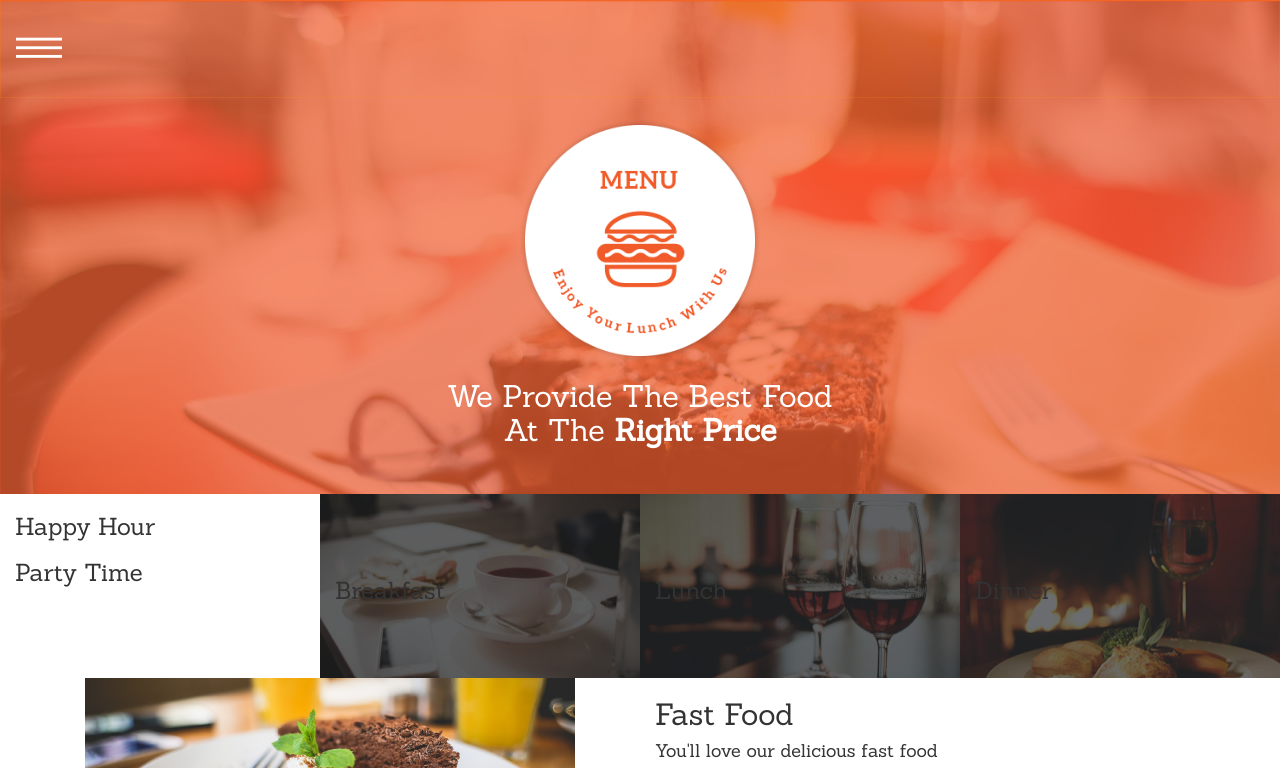
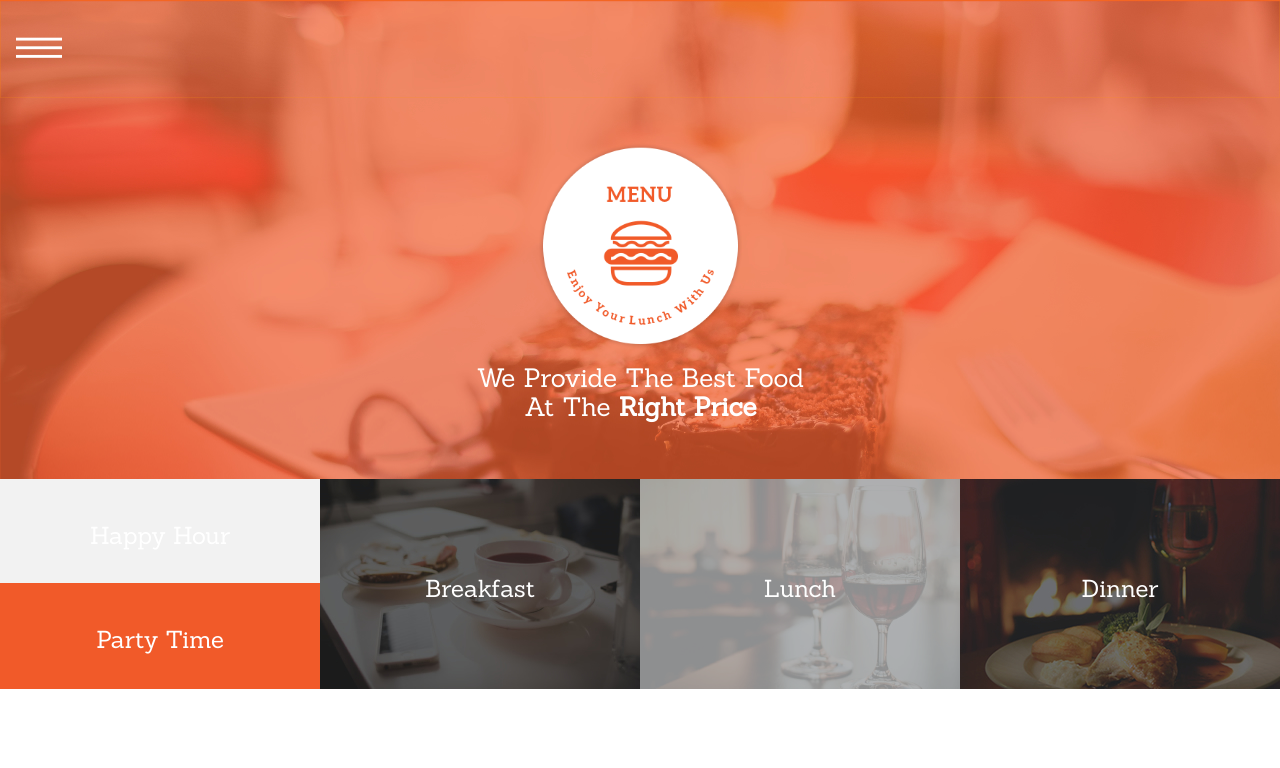
Before and after one commit to koolamusic/anitas-kitchen, a plain HTML site: page index.html in a window 1280 px wide. Shown: the top 768 px of the page. Drawn offline with nearby package versions, Linux system fonts and the light colour scheme; a script that the page names is missing.

Commit message:
update hero section and restaurant menu

```diff
--- a/css/style.css
+++ b/css/style.css
@@ -18,10 +18,18 @@ body {
 .content{
   zoom: 0.85;
   -moz-transform: scale(0.85);
+  -webkit-transform: scale(0.85);
+  -o-transform: scale(0.85)
   padding: 2px 2px 10px 2px;
 }
+/*Add a property to create margins within content*/
+.clearance{
+  margin-top:7em;
+}
+/*End Zoom Control Class*/
+
 .spacing{
-  margin:20px 10px 35px 10px;
+  margin:20px 10px 40px 10px;
 }
 
 /** Define fonts here **/
@@ -34,6 +42,7 @@ h1{
 .txt-white{
   color: #ffffff;
   font-family: 'Sanchez', sans-serif;
+  text-align: center;
 }
 p, span, li{
   font-family: 'PT Sans', sans-serif;
@@ -71,22 +80,64 @@ min-height:70%;
 }
 
 /*Section Two Content Control*/
+.section-2{
+  padding: 0 0;
+  min-height: 200px;
+
+}
+
+.overlay{
+width: 100%;
+height:100%;
+}
+
+.media-active{
+  position: inherit;
+  bottom: 0;
+  right: 0;
+  filter:opacity(50%);
+  overflow: hidden;
+  transition: .5s ease;
+}
+.txt-white .overlay:hover{
+  color:#000000;
+    filter: opacity(80%);
+
+}
+
 .pp-breakfast{
-  background-image: url("../assets/foodtop/breakfast.jpg");
-  padding: 5% 0 5% 0;
+  background: url('../assets/foodtop/breakfast.jpg');
+  padding: 6% 0 6% 0;
   cursor: pointer;
+  object-fit: fill;
 }
 
 .pp-lunch {
-  background-image: url("../assets/foodtop/lunch.jpg");
-  padding: 5% 0 5% 0;
+  background: url('../assets/foodtop/lunch.jpg');
+  padding: 6% 0 6% 0;
   cursor: pointer;
+  object-fit: fill;
 }
 
 .pp-dinner {
-  background-image: url("../assets/foodtop/dinner.jpg");
-  padding: 5% 0 5% 0;
+  background: url('../assets/foodtop/dinner.jpg');
+  padding: 6% 0 6% 0;
   cursor: pointer;
+  object-fit: fill;
+}
+.span-hour{
+  background: #F2F2F2;
+  padding-top:7.5%;
+  padding-bottom: 7.5%;
+  margin-top:0px;
+  height: 100%;
+}
+.emphasis{
+  background-color: #F15A29;
+  color:#fff;
+  padding-top:7.5%;
+  padding-bottom: 8%;
+  height: 100%;
 }
 
 
--- a/index.html
+++ b/index.html
@@ -27,7 +27,6 @@
   <div class="text-center content spacing">
 <img src="assets/logoBig.png" alt="logo" class="responsive" />
 <h1><span class="txt-white">We Provide The Best Food <br>At The <b>Right Price</b></span></h1>
-<script type="text/javascript" src="//s3.amazonaws.com/downloads.mailchimp.com/js/signup-forms/popup/embed.js" data-dojo-config="usePlainJson: true, isDebug: false"></script><script type="text/javascript">require(["mojo/signup-forms/Loader"], function(L) { L.start({"baseUrl":"mc.us8.list-manage.com","uuid":"dac4af4fc96cc21f65a4fd5d2","lid":"34956a28ba"}) })</script>
 </div>
 </div>
 </div>
@@ -37,21 +36,25 @@
 
  <!-- Start Recipe Categories- -->
 <div class="container-fluid">
-<div class="row txt.white">
-  <div class="col-md-3">
-  <h3>Happy Hour</h3>
-  <h3>Party Time</h3>
+<div class="row txt-white section-2">
+<div class="col-md-3" style="padding:0 0;">
+  <div class="span-hour">
+  <h3 class="">Happy Hour</h3>
   </div>
+  <div class="emphasis">
+  <h3 class="">Party Time</h3>
+  </div>
+</div>
 
-  <div class="col-md-3 pp-breakfast">
+  <div class="col-md-3 pp-breakfast overlay italic">
   <h3>Breakfast</h3>
-  </div>
+</div>
 
-  <div class="col-md-3 pp-lunch">
+  <div class="col-md-3 pp-lunch media-active">
   <h3>Lunch</h3>
   </div>
 
-  <div class="col-md-3 pp-dinner">
+  <div class="col-md-3 pp-dinner overlay">
   <h3>Dinner</h3>
   </div>
 
@@ -62,7 +65,7 @@
 
 
 <!--- New Feature Section with image blocks --->
-<div class="container feature"><!--- Start Div for Container Feature -->
+<div class="container clearance"><!--- Start Div for Container Feature -->
 <div class="col-md-6">
   <img src="assets/fastFood1.jpg" alt="fastfood1" />
   <img src="assets/fastFood2.jpg" alt="fastfood2" />
```
